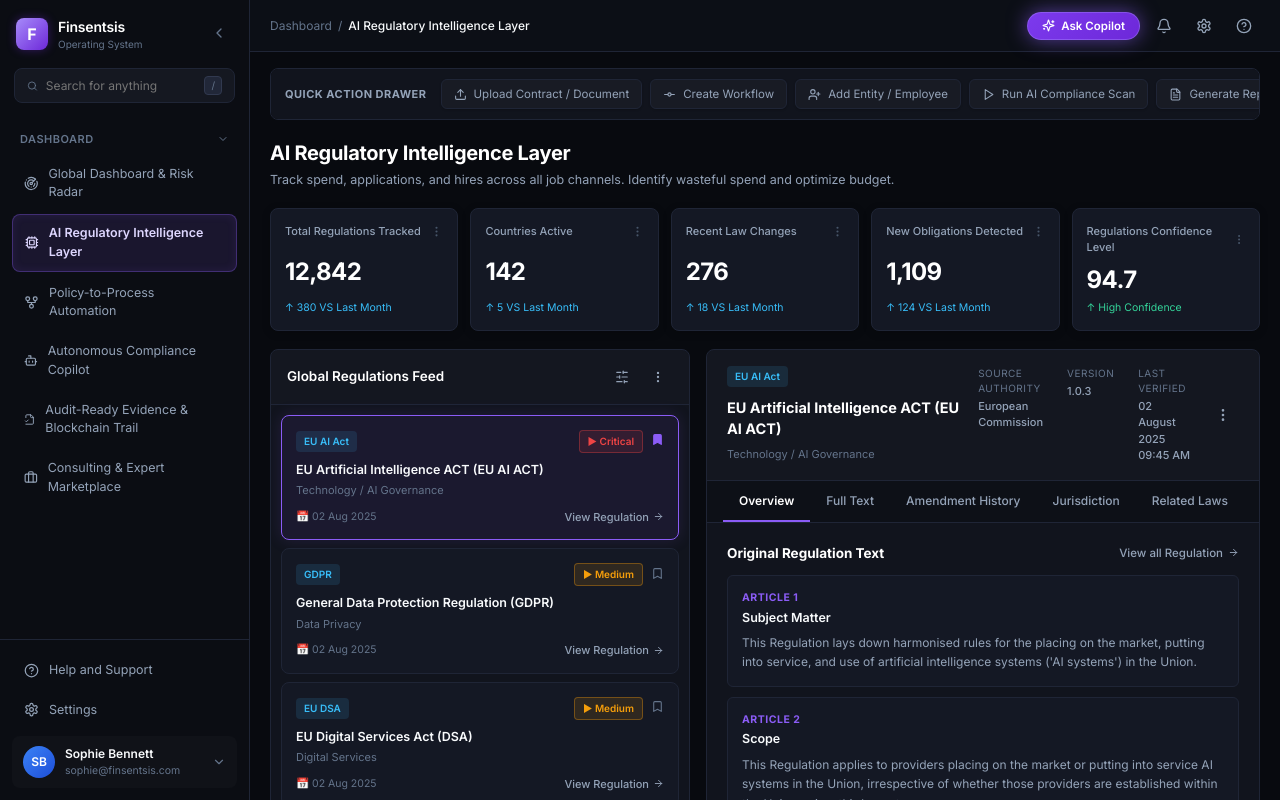
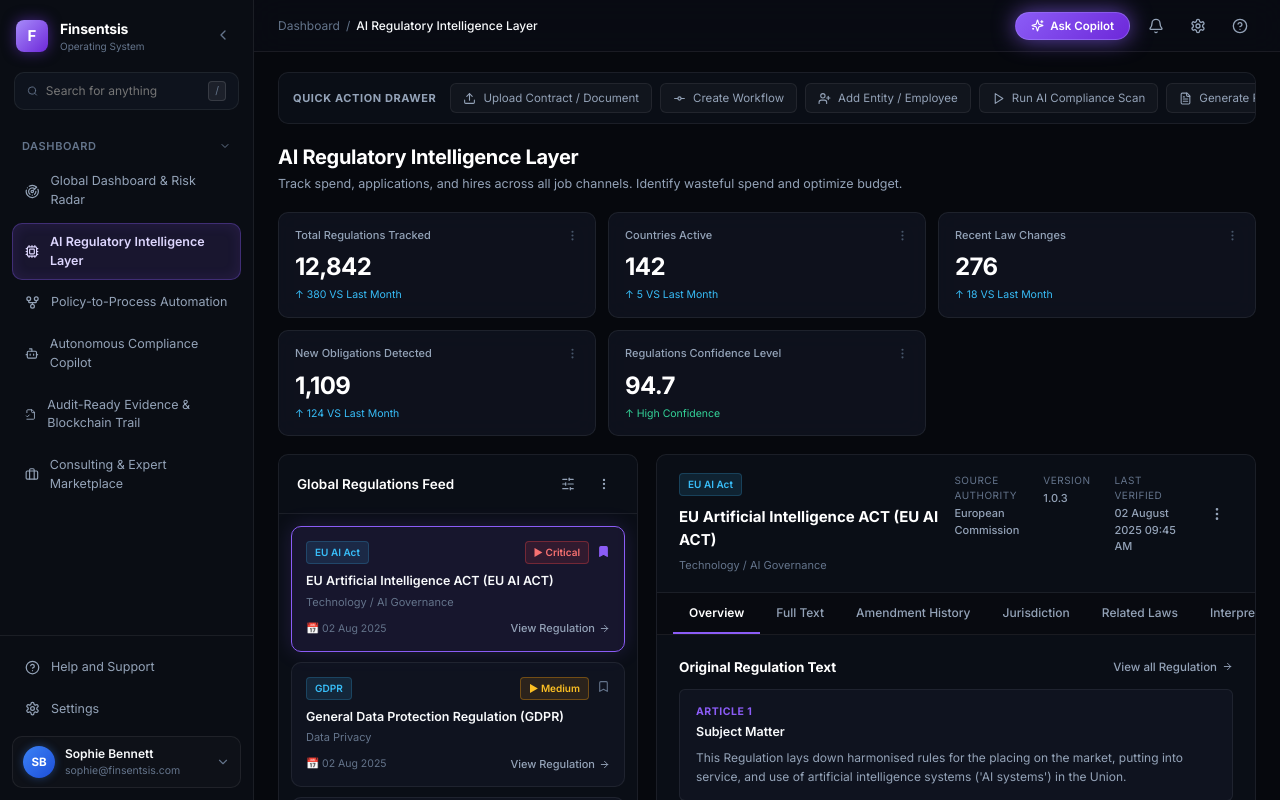
Before and after one commit to kunukumikhil-byte/finsentisis-regulatory-dashboard, a React (Vite) app: page / in a window 1280 px wide. Shown: the top 800 px of the page. Built offline with nearby package versions, Linux system fonts and the light colour scheme; no server answers.

Commit message:
style: ultra modern glassmorphism UI, smooth transitions & animations

```diff
--- a/src/styles/components.css
+++ b/src/styles/components.css
@@ -3,21 +3,20 @@
   align-items: center;
   gap: 8px;
   padding: 10px 14px;
-  background-color: var(--bg-panel);
+  background: var(--bg-panel);
   border: 1px solid var(--border-color);
   border-radius: var(--radius-md);
   overflow-x: auto;
+  backdrop-filter: blur(12px);
   scrollbar-width: none;
 }
-.quick-action-bar::-webkit-scrollbar {
-  display: none;
-}
+.quick-action-bar::-webkit-scrollbar { display: none; }
 
 .quick-action-label {
   font-size: 11px;
   font-weight: 700;
   text-transform: uppercase;
-  letter-spacing: 0.5px;
+  letter-spacing: 0.6px;
   color: var(--text-secondary);
   white-space: nowrap;
   margin-right: 6px;
@@ -27,19 +26,17 @@
   display: flex;
   align-items: center;
   gap: 7px;
-  background-color: rgba(255, 255, 255, 0.03);
+  background: rgba(255, 255, 255, 0.03);
   border: 1px solid var(--border-color);
   padding: 7px 12px;
   border-radius: var(--radius-sm);
   font-size: 11.5px;
   color: var(--text-secondary);
   white-space: nowrap;
-  box-shadow: 0 1px 2px rgba(0, 0, 0, 0.2);
 }
-
 .quick-action-btn:hover {
-  background-color: rgba(255, 255, 255, 0.08);
-  color: var(--text-primary);
+  background: rgba(255, 255, 255, 0.08);
+  color: #fff;
   border-color: var(--border-subtle);
   transform: translateY(-1px);
 }
@@ -51,21 +48,20 @@
 }
 
 .kpi-card {
-  background-color: var(--bg-card);
+  background: var(--bg-card);
   border: 1px solid var(--border-color);
   border-radius: var(--radius-md);
-  padding: 14px;
+  padding: 14px 16px;
   display: flex;
   flex-direction: column;
   justify-content: space-between;
-  box-shadow: 0 2px 8px rgba(0, 0, 0, 0.2);
-  transition: all 0.25s ease;
+  backdrop-filter: blur(12px);
+  transition: all 0.25s cubic-bezier(0.16, 1, 0.3, 1);
 }
-
 .kpi-card:hover {
   border-color: var(--border-subtle);
-  transform: translateY(-2px);
-  box-shadow: 0 6px 16px rgba(0, 0, 0, 0.35);
+  transform: translateY(-3px);
+  box-shadow: 0 8px 24px rgba(0, 0, 0, 0.45);
 }
 
 .kpi-header {
@@ -90,36 +86,29 @@
 
 .kpi-trend {
   font-size: 10.5px;
-  color: var(--text-muted);
   display: flex;
   align-items: center;
   gap: 4px;
 }
-
-.kpi-trend.positive {
-  color: #38bdf8;
-}
-
-.kpi-trend.confidence {
-  color: #34d399;
-}
+.kpi-trend.positive { color: #38bdf8; }
+.kpi-trend.confidence { color: #34d399; }
 
 .panel-feed {
-  background-color: var(--bg-panel);
+  background: var(--bg-panel);
   border: 1px solid var(--border-color);
   border-radius: var(--radius-md);
   display: flex;
   flex-direction: column;
+  backdrop-filter: blur(14px);
   overflow: hidden;
 }
 
 .feed-header {
-  padding: 12px 16px;
+  padding: 14px 18px;
   border-bottom: 1px solid var(--border-color);
   display: flex;
   justify-content: space-between;
   align-items: center;
-  background-color: rgba(255, 255, 255, 0.01);
 }
 
 .feed-title {
@@ -137,31 +126,29 @@
 .feed-list {
   display: flex;
   flex-direction: column;
-  padding: 10px;
-  gap: 8px;
+  padding: 12px;
+  gap: 10px;
 }
 
 .regulation-card {
-  background-color: var(--bg-card);
+  background: var(--bg-card);
   border: 1px solid var(--border-color);
   border-radius: var(--radius-md);
   padding: 14px;
   cursor: pointer;
-  transition: all 0.2s cubic-bezier(0.4, 0, 0.2, 1);
-  position: relative;
+  transition: all 0.25s cubic-bezier(0.16, 1, 0.3, 1);
 }
-
 .regulation-card:hover {
-  background-color: var(--bg-card-hover);
+  background: var(--bg-card-hover);
   border-color: var(--border-subtle);
   transform: translateY(-2px);
-  box-shadow: 0 4px 14px rgba(0, 0, 0, 0.35);
+  box-shadow: 0 6px 20px rgba(0, 0, 0, 0.35);
 }
 
 .regulation-card.selected {
   border-color: var(--accent-purple);
-  background-color: rgba(139, 92, 246, 0.08);
-  box-shadow: 0 0 16px rgba(139, 92, 246, 0.15);
+  background: rgba(139, 92, 246, 0.1);
+  box-shadow: 0 0 20px rgba(139, 92, 246, 0.18);
 }
 
 .reg-card-top {
@@ -175,9 +162,10 @@
   font-size: 10px;
   font-weight: 600;
   color: var(--source-blue);
-  background-color: var(--source-blue-bg);
+  background: var(--source-blue-bg);
   padding: 3px 8px;
   border-radius: 4px;
+  border: 1px solid rgba(56, 189, 248, 0.2);
 }
 
 .reg-title {
@@ -209,9 +197,8 @@
   align-items: center;
   gap: 4px;
   font-weight: 500;
-  transition: color 0.15s ease, transform 0.15s ease;
+  transition: all 0.2s ease;
 }
-
 .regulation-card:hover .btn-view-reg {
   color: #fff;
   transform: translateX(3px);
@@ -224,15 +211,15 @@
   color: var(--text-secondary);
   border-top: 1px solid var(--border-color);
   cursor: pointer;
-  background-color: rgba(255, 255, 255, 0.01);
+  background: rgba(255, 255, 255, 0.01);
   transition: all 0.2s ease;
 }
-
 .feed-view-all:hover {
-  background-color: rgba(255, 255, 255, 0.04);
-  color: var(--text-primary);
+  background: rgba(255, 255, 255, 0.04);
+  color: #fff;
 }
 
+/* Badges */
 .risk-badge {
   font-size: 10px;
   font-weight: 600;
@@ -242,42 +229,40 @@
   align-items: center;
   gap: 4px;
 }
-
 .risk-critical {
-  background-color: var(--risk-critical-bg);
+  background: var(--risk-critical-bg);
   color: var(--risk-critical);
   border: 1px solid rgba(239, 68, 68, 0.35);
 }
-
 .risk-medium {
-  background-color: var(--risk-medium-bg);
+  background: var(--risk-medium-bg);
   color: var(--risk-medium);
   border: 1px solid rgba(245, 158, 11, 0.35);
 }
-
 .risk-low {
-  background-color: var(--risk-low-bg);
+  background: var(--risk-low-bg);
   color: var(--risk-low);
   border: 1px solid rgba(16, 185, 129, 0.35);
 }
 
+/* Regulation Viewer Panel */
 .panel-viewer {
-  background-color: var(--bg-panel);
+  background: var(--bg-panel);
   border: 1px solid var(--border-color);
   border-radius: var(--radius-md);
   display: flex;
   flex-direction: column;
+  backdrop-filter: blur(14px);
   overflow: hidden;
 }
 
 .viewer-header {
-  padding: 16px 20px;
+  padding: 18px 22px;
   border-bottom: 1px solid var(--border-color);
   display: flex;
   justify-content: space-between;
   align-items: flex-start;
   gap: 16px;
-  background-color: rgba(255, 255, 255, 0.01);
 }
 
 .viewer-title-row {
@@ -289,7 +274,7 @@
 }
 
 .viewer-title {
-  font-size: 14.5px;
+  font-size: 15px;
   font-weight: 700;
   color: #fff;
 }
@@ -318,17 +303,16 @@
   font-weight: 500;
 }
 
+/* Tabs */
 .viewer-tabs {
   display: flex;
   border-bottom: 1px solid var(--border-color);
   padding: 0 16px;
-  background-color: rgba(0, 0, 0, 0.2);
+  background: rgba(0, 0, 0, 0.25);
   overflow-x: auto;
   scrollbar-width: none;
 }
-.viewer-tabs::-webkit-scrollbar {
-  display: none;
-}
+.viewer-tabs::-webkit-scrollbar { display: none; }
 
 .viewer-tab-btn {
   padding: 12px 16px;
@@ -339,22 +323,19 @@
   font-weight: 500;
   transition: all 0.2s ease;
 }
-
-.viewer-tab-btn:hover {
-  color: var(--text-primary);
-}
-
+.viewer-tab-btn:hover { color: #fff; }
 .viewer-tab-btn.active {
   color: #ffffff;
   border-bottom-color: var(--accent-purple);
   font-weight: 600;
 }
 
+/* Viewer Body */
 .viewer-body {
-  padding: 20px;
+  padding: 22px;
   display: flex;
   flex-direction: column;
-  gap: 24px;
+  gap: 26px;
 }
 
 .section-head-bar {
@@ -380,21 +361,20 @@
 }
 .btn-link-action:hover {
   color: #fff;
-  transform: translateX(2px);
+  transform: translateX(3px);
 }
 
 .article-card {
-  background-color: var(--bg-card);
+  background: var(--bg-card);
   border: 1px solid var(--border-color);
   border-radius: var(--radius-sm);
-  padding: 14px;
+  padding: 14px 16px;
   margin-bottom: 10px;
   transition: all 0.2s ease;
 }
-
 .article-card:hover {
   border-color: var(--border-subtle);
-  background-color: var(--bg-card-hover);
+  background: var(--bg-card-hover);
 }
 
 .article-num {
@@ -418,6 +398,7 @@
   line-height: 1.6;
 }
 
+/* AI Interpretation Cards */
 .analysis-grid {
   display: grid;
   grid-template-columns: repeat(3, 1fr);
@@ -425,20 +406,19 @@
 }
 
 .analysis-card {
-  background: linear-gradient(180deg, #131526 0%, #10121f 100%);
+  background: linear-gradient(180deg, rgba(25, 23, 44, 0.7) 0%, rgba(16, 17, 30, 0.7) 100%);
   border: 1px solid rgba(139, 92, 246, 0.25);
   border-radius: var(--radius-md);
-  padding: 14px;
+  padding: 16px;
   display: flex;
   flex-direction: column;
   justify-content: space-between;
-  transition: all 0.25s ease;
+  transition: all 0.25s cubic-bezier(0.16, 1, 0.3, 1);
 }
-
 .analysis-card:hover {
   border-color: var(--accent-purple);
-  box-shadow: 0 4px 18px rgba(139, 92, 246, 0.15);
-  transform: translateY(-2px);
+  box-shadow: 0 8px 24px rgba(139, 92, 246, 0.2);
+  transform: translateY(-3px);
 }
 
 .analysis-card-title {
@@ -458,14 +438,14 @@
   list-style: none;
   display: flex;
   flex-direction: column;
-  gap: 8px;
+  gap: 9px;
   margin-bottom: 16px;
 }
 
 .analysis-item-row {
   display: flex;
   align-items: flex-start;
-  gap: 7px;
+  gap: 8px;
   font-size: 11.5px;
   color: #cbd5e1;
   line-height: 1.4;
@@ -487,9 +467,10 @@
 }
 .btn-view-analysis:hover {
   color: #fff;
-  transform: translateX(2px);
+  transform: translateX(3px);
 }
 
+/* Entities */
 .entities-grid {
   display: grid;
   grid-template-columns: repeat(5, 1fr);
@@ -497,18 +478,18 @@
 }
 
 .entity-card {
-  background-color: var(--bg-card);
+  background: var(--bg-card);
   border: 1px solid var(--border-color);
   border-radius: var(--radius-sm);
   padding: 12px;
   display: flex;
   flex-direction: column;
-  transition: all 0.2s ease;
+  transition: all 0.2s cubic-bezier(0.16, 1, 0.3, 1);
 }
-
 .entity-card:hover {
   border-color: var(--border-subtle);
   transform: translateY(-2px);
+  box-shadow: 0 4px 14px rgba(0, 0, 0, 0.3);
 }
 
 .entity-name {
@@ -541,35 +522,35 @@
   padding: 6px;
   border-radius: var(--radius-sm);
   text-align: center;
-  background-color: rgba(255, 255, 255, 0.02);
+  background: rgba(255, 255, 255, 0.02);
 }
-
 .entity-btn:hover {
-  background-color: rgba(255, 255, 255, 0.08);
+  background: rgba(255, 255, 255, 0.08);
   color: #fff;
   border-color: var(--border-subtle);
 }
 
+/* Modals */
 .modal-overlay {
   position: fixed;
   inset: 0;
-  background-color: rgba(0, 0, 0, 0.75);
-  backdrop-filter: blur(4px);
+  background: rgba(0, 0, 0, 0.78);
+  backdrop-filter: blur(8px);
   display: flex;
   align-items: center;
   justify-content: center;
   z-index: 100;
   padding: 16px;
-  animation: fadeIn 0.2s ease-out;
+  animation: fadeIn 0.25s cubic-bezier(0.16, 1, 0.3, 1);
 }
 
 .modal-dialog {
-  background-color: #121622;
+  background: #111522;
   border: 1px solid var(--border-subtle);
   border-radius: var(--radius-lg);
   width: 100%;
   max-width: 520px;
-  box-shadow: 0 16px 40px rgba(0, 0, 0, 0.6);
+  box-shadow: 0 24px 60px rgba(0, 0, 0, 0.8), 0 0 1px 1px rgba(255, 255, 255, 0.08);
   display: flex;
   flex-direction: column;
 }
@@ -617,42 +598,40 @@
 .form-input, .form-textarea, .form-select {
   width: 100%;
   padding: 9px 12px;
-  background-color: var(--bg-input);
+  background: var(--bg-input);
   border: 1px solid var(--border-color);
   border-radius: var(--radius-sm);
   color: #ffffff;
   outline: none;
 }
-
 .form-input:focus, .form-textarea:focus, .form-select:focus {
   border-color: var(--accent-purple);
-  box-shadow: 0 0 0 2px rgba(139, 92, 246, 0.2);
+  box-shadow: 0 0 0 2px rgba(139, 92, 246, 0.25);
 }
 
 .btn-primary {
-  background-color: var(--accent-purple);
+  background: var(--accent-purple);
   color: #ffffff;
   padding: 8px 16px;
   border-radius: var(--radius-sm);
   font-size: 12px;
   font-weight: 600;
-  box-shadow: 0 2px 8px rgba(139, 92, 246, 0.3);
+  box-shadow: 0 2px 10px rgba(139, 92, 246, 0.35);
 }
-
 .btn-primary:hover {
-  background-color: var(--accent-purple-hover);
+  background: var(--accent-purple-hover);
+  box-shadow: 0 4px 16px rgba(139, 92, 246, 0.5);
 }
 
 .btn-secondary {
-  background-color: rgba(255, 255, 255, 0.05);
+  background: rgba(255, 255, 255, 0.05);
   color: var(--text-secondary);
   padding: 8px 16px;
   border-radius: var(--radius-sm);
   font-size: 12px;
   border: 1px solid var(--border-color);
 }
-
 .btn-secondary:hover {
-  background-color: rgba(255, 255, 255, 0.1);
+  background: rgba(255, 255, 255, 0.1);
   color: #fff;
 }
--- a/src/styles/global.css
+++ b/src/styles/global.css
@@ -5,15 +5,17 @@
 }
 
 :root {
-  --bg-app: #080a0f;
-  --bg-sidebar: #0b0d13;
-  --bg-header: #0e1118;
-  --bg-panel: #11141d;
-  --bg-card: #141824;
-  --bg-card-hover: #1b2131;
-  --bg-input: #151821;
-  --border-color: #1f2536;
-  --border-subtle: #293044;
+  --bg-app: #06080d;
+  --bg-sidebar: #0a0d14;
+  --bg-header: rgba(10, 13, 20, 0.75);
+  --bg-panel: rgba(14, 18, 28, 0.7);
+  --bg-card: rgba(19, 24, 38, 0.65);
+  --bg-card-hover: rgba(28, 35, 54, 0.85);
+  --bg-input: rgba(15, 20, 31, 0.9);
+
+  --border-color: rgba(255, 255, 255, 0.07);
+  --border-subtle: rgba(255, 255, 255, 0.12);
+  --border-glow: rgba(139, 92, 246, 0.4);
 
   --text-primary: #f8fafc;
   --text-secondary: #94a3b8;
@@ -24,25 +26,28 @@
   --accent-purple-glow: rgba(139, 92, 246, 0.35);
   --accent-purple-dim: rgba(139, 92, 246, 0.12);
 
-  --risk-critical: #ef4444;
+  --risk-critical: #f87171;
   --risk-critical-bg: rgba(239, 68, 68, 0.12);
-  --risk-medium: #f59e0b;
+  --risk-medium: #fbbf24;
   --risk-medium-bg: rgba(245, 158, 11, 0.12);
-  --risk-low: #10b981;
+  --risk-low: #34d399;
   --risk-low-bg: rgba(16, 185, 129, 0.12);
   --source-blue: #38bdf8;
   --source-blue-bg: rgba(56, 189, 248, 0.12);
 
   --font-family: 'Inter', -apple-system, BlinkMacSystemFont, "Segoe UI", Roboto, sans-serif;
   --radius-sm: 6px;
-  --radius-md: 8px;
-  --radius-lg: 12px;
-  --shadow-subtle: 0 4px 20px rgba(0, 0, 0, 0.4);
+  --radius-md: 10px;
+  --radius-lg: 14px;
 }
 
 body {
   font-family: var(--font-family);
   background-color: var(--bg-app);
+  background-image:
+    radial-gradient(at 15% 15%, rgba(139, 92, 246, 0.08) 0px, transparent 40%),
+    radial-gradient(at 85% 85%, rgba(56, 189, 248, 0.05) 0px, transparent 45%);
+  background-attachment: fixed;
   color: var(--text-primary);
   font-size: 13px;
   line-height: 1.5;
@@ -58,17 +63,17 @@ button {
   color: inherit;
   user-select: none;
   touch-action: manipulation;
-  transition: all 0.2s cubic-bezier(0.4, 0, 0.2, 1);
+  transition: all 0.25s cubic-bezier(0.16, 1, 0.3, 1);
 }
 
 button:active {
-  transform: scale(0.97);
+  transform: scale(0.96);
 }
 
 input, select, textarea {
   font-family: inherit;
   font-size: 13px;
-  transition: all 0.2s ease;
+  transition: all 0.25s cubic-bezier(0.16, 1, 0.3, 1);
 }
 
 ::-webkit-scrollbar {
@@ -79,19 +84,20 @@ input, select, textarea {
   background: transparent;
 }
 ::-webkit-scrollbar-thumb {
-  background: #252b3d;
+  background: rgba(255, 255, 255, 0.12);
   border-radius: 4px;
 }
 ::-webkit-scrollbar-thumb:hover {
-  background: #3e4764;
+  background: rgba(255, 255, 255, 0.22);
 }
 
+/* Animations */
 @keyframes fadeIn {
-  from { opacity: 0; transform: translateY(6px); }
+  from { opacity: 0; transform: translateY(8px); }
   to { opacity: 1; transform: translateY(0); }
 }
 
 @keyframes pulseGlow {
-  0%, 100% { box-shadow: 0 0 12px var(--accent-purple-glow); }
-  50% { box-shadow: 0 0 20px rgba(139, 92, 246, 0.6); }
+  0%, 100% { box-shadow: 0 0 10px rgba(124, 58, 237, 0.35); }
+  50% { box-shadow: 0 0 22px rgba(139, 92, 246, 0.7); }
 }
--- a/src/styles/layout.css
+++ b/src/styles/layout.css
@@ -7,8 +7,8 @@
 }
 
 .sidebar {
-  width: 250px;
-  background-color: var(--bg-sidebar);
+  width: 254px;
+  background: var(--bg-sidebar);
   border-right: 1px solid var(--border-color);
   display: flex;
   flex-direction: column;
@@ -17,20 +17,22 @@
   height: 100vh;
   z-index: 50;
   flex-shrink: 0;
-  transition: transform 0.3s cubic-bezier(0.4, 0, 0.2, 1);
+  backdrop-filter: blur(16px);
+  transition: transform 0.35s cubic-bezier(0.16, 1, 0.3, 1);
 }
 
 .sidebar-overlay {
   display: none;
   position: fixed;
   inset: 0;
-  background: rgba(0, 0, 0, 0.65);
-  backdrop-filter: blur(3px);
+  background: rgba(0, 0, 0, 0.75);
+  backdrop-filter: blur(4px);
   z-index: 45;
+  animation: fadeIn 0.25s ease-out;
 }
 
 .sidebar-brand {
-  padding: 16px;
+  padding: 18px 16px;
   display: flex;
   align-items: center;
   justify-content: space-between;
@@ -39,26 +41,26 @@
 .brand-wrapper {
   display: flex;
   align-items: center;
-  gap: 10px;
+  gap: 12px;
 }
 
 .brand-icon {
   width: 32px;
   height: 32px;
-  background: linear-gradient(135deg, #a78bfa, #6d28d9);
+  background: linear-gradient(135deg, #a78bfa 0%, #6d28d9 100%);
   border-radius: 8px;
   display: flex;
   align-items: center;
   justify-content: center;
   font-weight: 700;
   color: #fff;
-  font-size: 16px;
-  box-shadow: 0 0 10px rgba(109, 40, 217, 0.4);
+  font-size: 15px;
+  box-shadow: 0 0 14px rgba(124, 58, 237, 0.5);
 }
 
 .brand-title {
   font-size: 14px;
-  font-weight: 600;
+  font-weight: 700;
   color: #ffffff;
   letter-spacing: -0.2px;
 }
@@ -74,26 +76,27 @@
   border-radius: var(--radius-sm);
 }
 .sidebar-collapse-btn:hover {
-  background-color: rgba(255, 255, 255, 0.05);
+  background: rgba(255, 255, 255, 0.05);
   color: var(--text-primary);
 }
 
 .sidebar-search-container {
-  padding: 0 14px 12px;
+  padding: 0 14px 14px;
 }
 
 .sidebar-search-box {
   display: flex;
   align-items: center;
-  background-color: var(--bg-input);
+  background: var(--bg-input);
   border: 1px solid var(--border-color);
   border-radius: var(--radius-md);
-  padding: 7px 12px;
+  padding: 8px 12px;
   gap: 8px;
+  transition: all 0.2s ease;
 }
 .sidebar-search-box:focus-within {
   border-color: var(--accent-purple);
-  box-shadow: 0 0 0 2px rgba(139, 92, 246, 0.2);
+  box-shadow: 0 0 12px rgba(139, 92, 246, 0.25);
 }
 
 .sidebar-search-input {
@@ -106,27 +109,27 @@
 }
 
 .kbd-shortcut {
-  background-color: #212738;
-  border: 1px solid #31394f;
+  background: rgba(255, 255, 255, 0.06);
+  border: 1px solid var(--border-subtle);
   padding: 1px 6px;
   border-radius: 4px;
-  font-size: 10px;
+  font-size: 10.5px;
   color: var(--text-muted);
 }
 
 .sidebar-nav {
   flex: 1;
   overflow-y: auto;
-  padding: 8px 12px;
+  padding: 6px 12px;
 }
 
 .nav-section-title {
   font-size: 11px;
   font-weight: 600;
   text-transform: uppercase;
-  letter-spacing: 0.5px;
+  letter-spacing: 0.6px;
   color: var(--text-muted);
-  padding: 8px;
+  padding: 8px 10px;
   display: flex;
   align-items: center;
   justify-content: space-between;
@@ -135,28 +138,29 @@
 .nav-item {
   display: flex;
   align-items: center;
-  gap: 10px;
+  gap: 11px;
   padding: 9px 12px;
   border-radius: var(--radius-md);
   color: var(--text-secondary);
   font-size: 12.5px;
   margin-bottom: 3px;
   cursor: pointer;
-  transition: all 0.2s ease;
+  transition: all 0.2s cubic-bezier(0.16, 1, 0.3, 1);
+  border: 1px solid transparent;
 }
 
 .nav-item:hover {
-  background-color: rgba(255, 255, 255, 0.05);
-  color: var(--text-primary);
-  transform: translateX(2px);
+  background: rgba(255, 255, 255, 0.04);
+  color: #fff;
+  transform: translateX(3px);
 }
 
 .nav-item.active {
-  background-color: var(--accent-purple-dim);
+  background: rgba(139, 92, 246, 0.12);
   color: #ddd6fe;
   font-weight: 600;
-  border: 1px solid rgba(139, 92, 246, 0.35);
-  box-shadow: inset 0 0 10px rgba(139, 92, 246, 0.1);
+  border-color: rgba(139, 92, 246, 0.35);
+  box-shadow: inset 0 0 14px rgba(139, 92, 246, 0.12);
 }
 
 .sidebar-bottom {
@@ -171,13 +175,13 @@
   padding: 8px 10px;
   border-radius: var(--radius-md);
   cursor: pointer;
-  background-color: rgba(255, 255, 255, 0.02);
-  border: 1px solid transparent;
+  background: rgba(255, 255, 255, 0.02);
+  border: 1px solid var(--border-color);
   transition: all 0.2s ease;
 }
 
 .user-profile:hover {
-  background-color: rgba(255, 255, 255, 0.06);
+  background: rgba(255, 255, 255, 0.06);
   border-color: var(--border-subtle);
 }
 
@@ -189,9 +193,10 @@
   display: flex;
   align-items: center;
   justify-content: center;
-  font-weight: 600;
-  font-size: 12px;
+  font-weight: 700;
+  font-size: 11.5px;
   color: #fff;
+  box-shadow: 0 0 8px rgba(59, 130, 246, 0.4);
 }
 
 .user-details {
@@ -220,18 +225,17 @@
   display: flex;
   flex-direction: column;
   min-width: 0;
-  background-color: var(--bg-app);
 }
 
 .top-header {
   height: 52px;
   border-bottom: 1px solid var(--border-color);
-  background-color: rgba(14, 17, 24, 0.85);
-  backdrop-filter: blur(8px);
+  background: var(--bg-header);
+  backdrop-filter: blur(16px);
   display: flex;
   align-items: center;
   justify-content: space-between;
-  padding: 0 20px;
+  padding: 0 24px;
   position: sticky;
   top: 0;
   z-index: 40;
@@ -250,10 +254,6 @@
   border-radius: var(--radius-sm);
 }
 
-.mobile-menu-btn:hover {
-  background-color: rgba(255, 255, 255, 0.08);
-}
-
 .breadcrumb {
   font-size: 12px;
   color: var(--text-muted);
@@ -270,48 +270,47 @@
 .header-actions {
   display: flex;
   align-items: center;
-  gap: 8px;
+  gap: 10px;
 }
 
 .btn-copilot {
-  background: linear-gradient(135deg, #7c3aed, #6d28d9);
+  background: linear-gradient(135deg, #8b5cf6 0%, #6d28d9 100%);
   color: #ffffff;
-  padding: 6px 14px;
+  padding: 6px 15px;
   border-radius: 20px;
   font-size: 11.5px;
   font-weight: 600;
   display: flex;
   align-items: center;
   gap: 6px;
-  border: 1px solid rgba(167, 139, 250, 0.4);
+  border: 1px solid rgba(167, 139, 250, 0.45);
   animation: pulseGlow 4s infinite ease-in-out;
 }
-
 .btn-copilot:hover {
-  opacity: 0.95;
   transform: translateY(-1px);
 }
 
 .header-icon-btn {
   color: var(--text-secondary);
-  padding: 8px;
+  padding: 7px;
   border-radius: var(--radius-sm);
   display: flex;
   align-items: center;
   justify-content: center;
+  border: 1px solid transparent;
 }
-
 .header-icon-btn:hover {
-  color: var(--text-primary);
-  background-color: rgba(255, 255, 255, 0.07);
+  color: #fff;
+  background: rgba(255, 255, 255, 0.05);
+  border-color: var(--border-color);
 }
 
 .dashboard-content {
-  padding: 16px 20px 48px;
+  padding: 20px 24px 50px;
   display: flex;
   flex-direction: column;
   gap: 18px;
-  animation: fadeIn 0.4s ease-out;
+  animation: fadeIn 0.4s cubic-bezier(0.16, 1, 0.3, 1);
 }
 
 .dashboard-title {
@@ -330,6 +329,6 @@
 .dashboard-grid {
   display: grid;
   grid-template-columns: 420px 1fr;
-  gap: 16px;
+  gap: 18px;
   align-items: start;
 }
```
Also changed, not shown: src/styles/responsive.css (+5 -5 lines), 1 other file (tests, documents, lock files or other folders).
